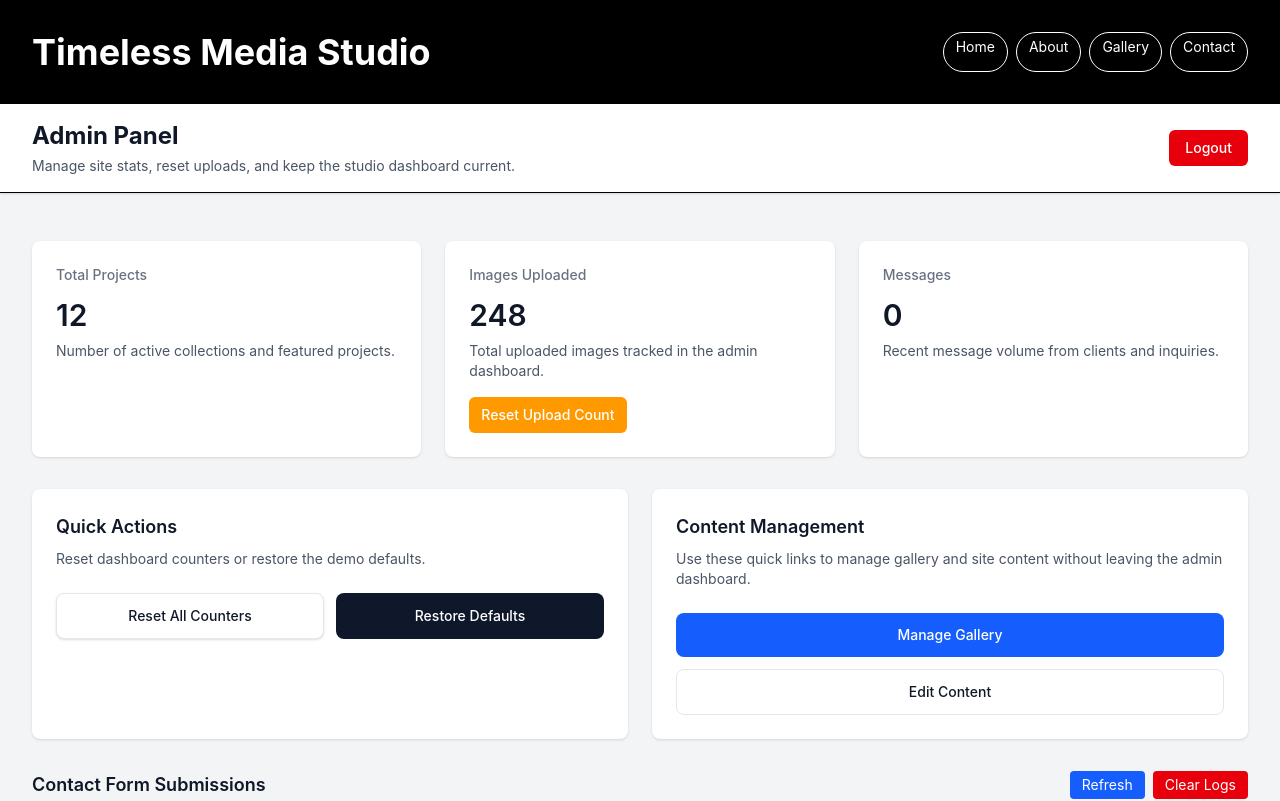
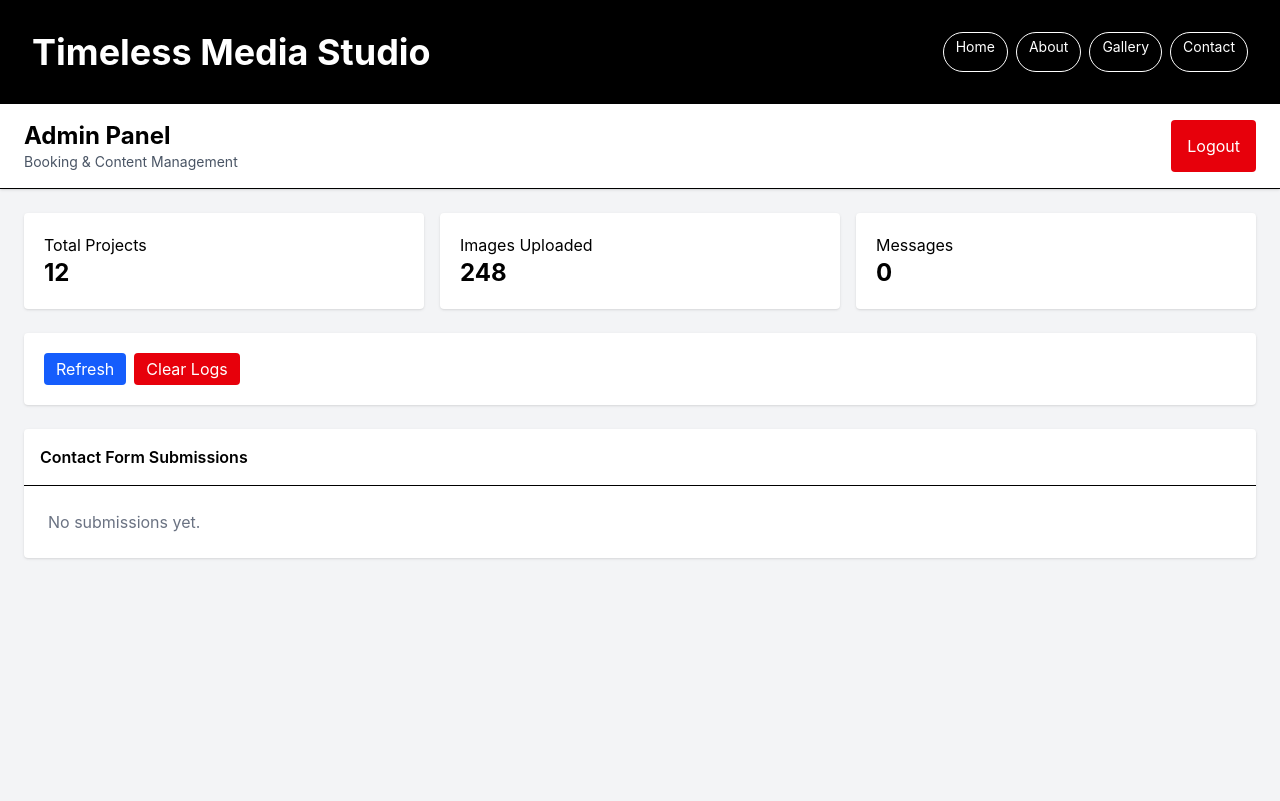
Before and after one commit to eringz/timeless-media-studio, a Next.js app: page /admin in a window 1280 px wide. Shown: the top 801 px of the page. Built offline with nearby package versions, Linux system fonts and the light colour scheme; sample sign-in values are in the browser's storage.

Commit message:
Update page.tsx

```diff
--- a/app/admin/page.tsx
+++ b/app/admin/page.tsx
@@ -8,19 +8,29 @@ const STORAGE_KEY = 'adminStats';
 const defaultStats = {
   totalProjects: 12,
   imagesUploaded: 248,
-  messages: 8,
+  messages: 0,
 };
 
 type Stats = typeof defaultStats;
 
+type ContactLog = {
+  id: string;
+  name: string;
+  phone: string;
+  date: string;
+  packageType: string;
+  message: string;
+  email: string;
+  timestamp: string;
+  status?: 'pending' | 'approved';
+};
+
 function loadStats(): Stats {
-  if (typeof window === 'undefined') {
-    return defaultStats;
-  }
+  if (typeof window === 'undefined') return defaultStats;
 
   try {
     const stored = localStorage.getItem(STORAGE_KEY);
-    return stored ? JSON.parse(stored) as Stats : defaultStats;
+    return stored ? JSON.parse(stored) : defaultStats;
   } catch {
     return defaultStats;
   }
@@ -35,22 +45,15 @@ export default function AdminPanel() {
   const [isAuthenticated, setIsAuthenticated] = useState(false);
   const [loading, setLoading] = useState(true);
   const [stats, setStats] = useState<Stats>(defaultStats);
-  const [contactLogs, setContactLogs] = useState<Array<{
-    id: string;
-    name: string;
-    phone: string;
-    date: string;
-    packageType: string;
-    message: string;
-    email: string;
-    timestamp: string;
-  }>>([]);
+  const [contactLogs, setContactLogs] = useState<ContactLog[]>([]);
   const router = useRouter();
 
   useEffect(() => {
     if (typeof window === 'undefined') return;
 
-    const authenticated = localStorage.getItem('adminAuthenticated') === 'true';
+    const authenticated =
+      localStorage.getItem('adminAuthenticated') === 'true';
+
     if (!authenticated) {
       router.push('/admin/login');
       return;
@@ -58,14 +61,32 @@ export default function AdminPanel() {
 
     setTimeout(() => {
       setIsAuthenticated(true);
+
       const savedStats = loadStats();
-      const submissions = JSON.parse(localStorage.getItem('contactSubmissions') || '[]');
-      const reversedSubmissions = Array.isArray(submissions) ? submissions.reverse() : [];
 
-      setContactLogs(reversedSubmissions);
-      const updatedStats = { ...savedStats, messages: reversedSubmissions.length };
+      const submissions = JSON.parse(
+        localStorage.getItem('contactSubmissions') || '[]'
+      ) as ContactLog[];
+
+      const normalized = Array.isArray(submissions)
+        ? submissions
+            .reverse()
+            .map((s) => ({
+              ...s,
+              status: s.status || 'pending',
+            }))
+        : [];
+
+      setContactLogs(normalized);
+
+      const updatedStats = {
+        ...savedStats,
+        messages: normalized.length,
+      };
+
       setStats(updatedStats);
       saveStats(updatedStats);
+
       setLoading(false);
     }, 0);
   }, [router]);
@@ -75,28 +96,67 @@ export default function AdminPanel() {
     router.push('/admin/login');
   };
 
-  const updateStats = (updates: Partial<Stats>) => {
-    const nextStats = { ...stats, ...updates };
-    setStats(nextStats);
-    saveStats(nextStats);
+  const saveLogs = (updated: ContactLog[]) => {
+    setContactLogs(updated);
+    localStorage.setItem(
+      'contactSubmissions',
+      JSON.stringify(updated)
+    );
+
+    const updatedStats = {
+      ...stats,
+      messages: updated.length,
     };
 
-  const handleResetUploads = () => updateStats({ imagesUploaded: 0 });
-  const handleResetAllCounters = () => updateStats({ totalProjects: 0, imagesUploaded: 0, messages: 0 });
-  const handleRestoreDefaults = () => {
-    setStats(defaultStats);
-    saveStats(defaultStats);
+    setStats(updatedStats);
+    saveStats(updatedStats);
   };
+
+  const handleApprove = (id: string) => {
+    const updated = contactLogs.map((log) =>
+      log.id === id
+        ? { ...log, status: 'approved' }
+        : log
+    );
+
+    saveLogs(updated);
+  };
+
+  const handleDelete = (id: string) => {
+    const updated = contactLogs.filter(
+      (log) => log.id !== id
+    );
+
+    saveLogs(updated);
+  };
+
   const handleClearContactLogs = () => {
     localStorage.removeItem('contactSubmissions');
     setContactLogs([]);
-    updateStats({ messages: 0 });
+    saveLogs([]);
   };
 
   const refreshContactLogs = () => {
-    const submissions = JSON.parse(localStorage.getItem('contactSubmissions') || '[]');
-    setContactLogs(submissions.reverse());
-    updateStats({ messages: submissions.length });
+    const submissions = JSON.parse(
+      localStorage.getItem('contactSubmissions') || '[]'
+    ) as ContactLog[];
+
+    const normalized = submissions
+      .reverse()
+      .map((s) => ({
+        ...s,
+        status: s.status || 'pending',
+      }));
+
+    setContactLogs(normalized);
+
+    const updatedStats = {
+      ...stats,
+      messages: normalized.length,
+    };
+
+    setStats(updatedStats);
+    saveStats(updatedStats);
   };
 
   const formatDate = (dateString: string) => {
@@ -105,158 +165,183 @@ export default function AdminPanel() {
 
   if (loading) {
     return (
-      <div className="min-h-screen bg-gray-100 flex items-center justify-center">
-        <div className="text-xl">Loading admin...</div>
+      <div className="min-h-screen flex items-center justify-center bg-gray-100">
+        Loading admin...
       </div>
     );
   }
 
-  if (!isAuthenticated) {
-    return null;
-  }
+  if (!isAuthenticated) return null;
 
   return (
     <div className="min-h-screen bg-gray-100">
+
+      {/* HEADER */}
       <header className="bg-white shadow-sm border-b">
-        <div className="max-w-7xl mx-auto px-4 sm:px-6 lg:px-8">
-          <div className="flex flex-col sm:flex-row justify-between items-start sm:items-center py-4 gap-4">
+        <div className="max-w-7xl mx-auto px-6 py-4 flex justify-between">
           <div>
-              <h1 className="text-2xl font-bold text-gray-900">Admin Panel</h1>
-              <p className="text-sm text-gray-600 mt-1">Manage site stats, reset uploads, and keep the studio dashboard current.</p>
+            <h1 className="text-2xl font-bold">
+              Admin Panel
+            </h1>
+            <p className="text-sm text-gray-600">
+              Booking & Content Management
+            </p>
           </div>
+
           <button
             onClick={handleLogout}
-              className="bg-red-600 hover:bg-red-700 text-white px-4 py-2 rounded-md text-sm font-medium"
+            className="bg-red-600 text-white px-4 py-2 rounded"
           >
             Logout
           </button>
         </div>
-        </div>
       </header>
 
-      <main className="max-w-7xl mx-auto py-6 sm:px-6 lg:px-8">
-        <div className="px-4 py-6 sm:px-0">
-          <div className="grid grid-cols-1 md:grid-cols-3 gap-6">
-            <div className="bg-white overflow-hidden shadow rounded-lg p-6">
-              <p className="text-sm font-medium text-gray-500">Total Projects</p>
-              <p className="mt-3 text-3xl font-semibold text-gray-900">{stats.totalProjects}</p>
-              <p className="mt-2 text-sm text-gray-600">Number of active collections and featured projects.</p>
+      {/* STATS */}
+      <main className="max-w-7xl mx-auto p-6">
+
+        <div className="grid md:grid-cols-3 gap-4 mb-6">
+
+          <div className="bg-white p-5 rounded shadow">
+            <p>Total Projects</p>
+            <p className="text-2xl font-bold">
+              {stats.totalProjects}
+            </p>
           </div>
 
-            <div className="bg-white overflow-hidden shadow rounded-lg p-6">
-              <p className="text-sm font-medium text-gray-500">Images Uploaded</p>
-              <p className="mt-3 text-3xl font-semibold text-gray-900">{stats.imagesUploaded}</p>
-              <p className="mt-2 text-sm text-gray-600">Total uploaded images tracked in the admin dashboard.</p>
-              <button
-                onClick={handleResetUploads}
-                className="mt-4 inline-flex items-center justify-center rounded-md bg-amber-500 px-3 py-2 text-sm font-medium text-white hover:bg-amber-600"
-              >
-                Reset Upload Count
-              </button>
+          <div className="bg-white p-5 rounded shadow">
+            <p>Images Uploaded</p>
+            <p className="text-2xl font-bold">
+              {stats.imagesUploaded}
+            </p>
           </div>
 
-            <div className="bg-white overflow-hidden shadow rounded-lg p-6">
-              <p className="text-sm font-medium text-gray-500">Messages</p>
-              <p className="mt-3 text-3xl font-semibold text-gray-900">{stats.messages}</p>
-              <p className="mt-2 text-sm text-gray-600">Recent message volume from clients and inquiries.</p>
-            </div>
+          <div className="bg-white p-5 rounded shadow">
+            <p>Messages</p>
+            <p className="text-2xl font-bold">
+              {stats.messages}
+            </p>
           </div>
 
-          <div className="mt-8 grid grid-cols-1 lg:grid-cols-2 gap-6">
-            <div className="bg-white shadow rounded-lg p-6">
-              <div className="flex items-start justify-between gap-4">
-                <div>
-                  <h2 className="text-lg font-semibold text-gray-900">Quick Actions</h2>
-                  <p className="mt-2 text-sm text-gray-600">Reset dashboard counters or restore the demo defaults.</p>
-                </div>
         </div>
 
-              <div className="mt-6 grid gap-3 sm:grid-cols-2">
-                <button
-                  onClick={handleResetAllCounters}
-                  className="rounded-lg border border-gray-200 bg-white px-4 py-3 text-sm font-medium text-gray-900 shadow-sm hover:border-gray-300"
-                >
-                  Reset All Counters
-                </button>
-                <button
-                  onClick={handleRestoreDefaults}
-                  className="rounded-lg bg-slate-900 px-4 py-3 text-sm font-medium text-white hover:bg-slate-800"
-                >
-                  Restore Defaults
-                </button>
-              </div>
-            </div>
-
-            <div className="bg-white shadow rounded-lg p-6">
-              <h2 className="text-lg font-semibold text-gray-900">Content Management</h2>
-              <p className="mt-2 text-sm text-gray-600">Use these quick links to manage gallery and site content without leaving the admin dashboard.</p>
-              <div className="mt-6 grid gap-3">
-                <button className="w-full rounded-lg bg-blue-600 px-4 py-3 text-sm font-medium text-white hover:bg-blue-700">
-                  Manage Gallery
-                </button>
-                <button className="w-full rounded-lg border border-gray-200 bg-white px-4 py-3 text-sm font-medium text-gray-900 hover:bg-gray-50">
-                  Edit Content
-                </button>
-              </div>
-            </div>
-          </div>
-
-          <div className="mt-8">
-            <div className="flex items-center justify-between">
-              <h2 className="text-lg font-semibold text-gray-900">Contact Form Submissions</h2>
+        {/* ACTIONS */}
+        <div className="bg-white p-5 rounded shadow mb-6">
           <div className="flex gap-2">
             <button
               onClick={refreshContactLogs}
-                  className="bg-blue-600 hover:bg-blue-700 text-white px-3 py-1 rounded text-sm"
+              className="bg-blue-600 text-white px-3 py-1 rounded"
             >
               Refresh
             </button>
+
             <button
               onClick={handleClearContactLogs}
-                  className="bg-red-600 hover:bg-red-700 text-white px-3 py-1 rounded text-sm"
+              className="bg-red-600 text-white px-3 py-1 rounded"
             >
               Clear Logs
             </button>
           </div>
         </div>
-            <div className="mt-4 bg-white shadow overflow-hidden sm:rounded-md">
+
+        {/* BOOKINGS */}
+        <div className="bg-white rounded shadow">
+
+          <div className="p-4 border-b font-semibold">
+            Contact Form Submissions
+          </div>
+
           {contactLogs.length === 0 ? (
-                <div className="px-6 py-8 text-center text-gray-500">
-                  No contact form submissions yet.
+            <div className="p-6 text-gray-500">
+              No submissions yet.
             </div>
           ) : (
-                <ul className="divide-y divide-gray-200 max-h-96 overflow-y-auto">
+            <ul className="divide-y">
+
               {contactLogs.map((log) => (
-                    <li key={log.id} className="px-6 py-4">
-                      <div className="flex items-start justify-between gap-4">
-                        <div className="flex-1">
-                          <div className="flex items-center gap-2 mb-2">
-                            <p className="text-sm font-medium text-gray-900">{log.name}</p>
-                            <span className="inline-flex items-center px-2.5 py-0.5 rounded-full text-xs font-medium bg-blue-100 text-blue-800">
+                <li key={log.id} className="p-4">
+
+                  <div className="flex justify-between">
+
+                    <div>
+
+                      <div className="flex gap-2 items-center">
+
+                        <p className="font-semibold">
+                          {log.name}
+                        </p>
+
+                        <span className="text-xs px-2 py-1 bg-blue-100 rounded">
                           {log.packageType}
                         </span>
+
+                        <span
+                          className={`text-xs px-2 py-1 rounded ${
+                            log.status === 'approved'
+                              ? 'bg-green-100 text-green-700'
+                              : 'bg-yellow-100 text-yellow-700'
+                          }`}
+                        >
+                          {log.status || 'pending'}
+                        </span>
+
                       </div>
-                          <p className="text-sm text-gray-600 mb-1">
-                            <span className="font-medium">Phone:</span> {log.phone}
+
+                      <p className="text-sm text-gray-600">
+                        📧 {log.email}
                       </p>
-                          <p className="text-sm text-gray-600 mb-1">
-                            <span className="font-medium">Date:</span> {log.date}
+
+                      <p className="text-sm text-gray-600">
+                        📞 {log.phone}
                       </p>
-                          <p className="text-sm text-gray-600 mb-2">
-                            <span className="font-medium">Message:</span> {log.message}
+
+                      <p className="text-sm text-gray-600">
+                        📅 {log.date}
                       </p>
+
+                      <p className="text-sm text-gray-600">
+                        💬 {log.message}
+                      </p>
+
+                      {/* ACTIONS */}
+                      <div className="flex gap-2 mt-2">
+
+                        <button
+                          onClick={() =>
+                            handleApprove(log.id)
+                          }
+                          className="bg-green-600 text-white px-2 py-1 text-xs rounded"
+                        >
+                          Approve
+                        </button>
+
+                        <button
+                          onClick={() =>
+                            handleDelete(log.id)
+                          }
+                          className="bg-red-600 text-white px-2 py-1 text-xs rounded"
+                        >
+                          Delete
+                        </button>
+
                       </div>
-                        <span className="text-xs text-gray-500 whitespace-nowrap">
+
+                    </div>
+
+                    <span className="text-xs text-gray-500">
                       {formatDate(log.timestamp)}
                     </span>
+
                   </div>
+
                 </li>
               ))}
+
             </ul>
           )}
+
         </div>
-          </div>
-        </div>
+
       </main>
     </div>
   );
```
Lines whose indentation alone changed are shown as unchanged.
